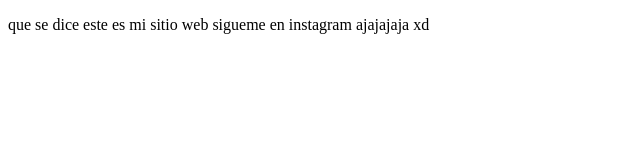
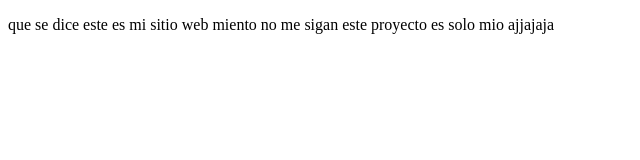
Before and after one commit to andres-br/proyectoCursoPrework, a plain HTML site: page index.html in a window 1280 px wide. Shown: the whole page, without its empty margins (0-640 px from the left). Drawn offline with Linux system fonts and the light colour scheme.

Commit message:
cambios agregados

```diff
--- a/index.html
+++ b/index.html
@@ -8,7 +8,7 @@
 <body>
     <p>
         que se dice este es mi sitio web
-        sigueme en instagram ajajajaja xd
+        miento no me sigan este proyecto es solo mio ajjajaja
     </p>
 </body>
 </html>
```
